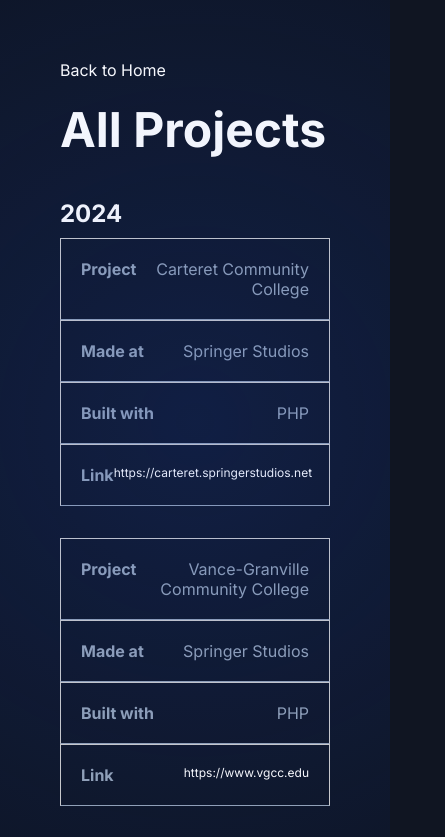
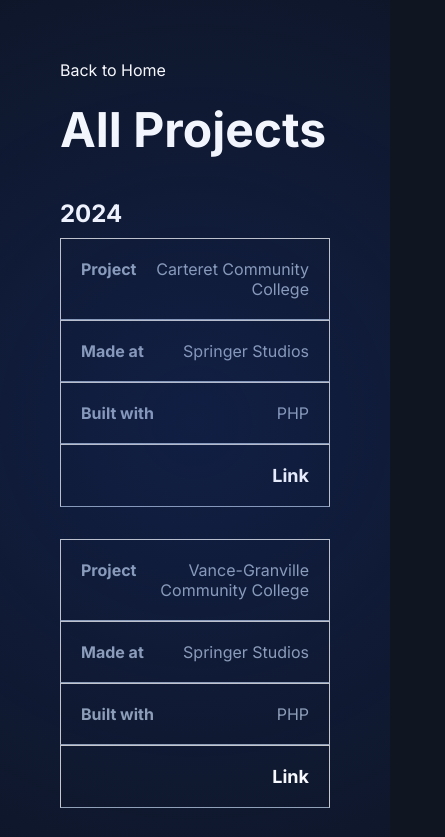
Before and after one commit to itsrichardhaar/Springer-React-Sandbox, a React (Create React App) app in the folder springer-sandbox/: page /portfolio in a window 390 px wide. Shown: the top 837 px of the page, 445 px wide, since content can reach past the window. Built offline with nearby package versions, Linux system fonts and the light colour scheme.

Commit message:
Table CSS updates

```diff
--- a/springer-sandbox/src/App.css
+++ b/springer-sandbox/src/App.css
@@ -155,7 +155,8 @@
     font-weight: bold;
   }
   .portfolio-section td a {
-    font-size: 12px;
+    font-size: 18px;
+    font-weight: bold;
     text-align: center;
   }
 
--- a/springer-sandbox/src/components/PortfolioSection/PortfolioSection.js
+++ b/springer-sandbox/src/components/PortfolioSection/PortfolioSection.js
@@ -71,7 +71,7 @@
                   <td data-th="Project">{project.title}</td>
                   <td data-th="Made at">{project.made}</td>
                   <td data-th="Built with">{project.built}</td>
-                  <td data-th="Link"><a href={project.link}>{project.link}</a></td>
+                  <td class="link-label"><a href={project.link}>Link</a></td>
                 </tr>
               ))}
             </tbody>
```
